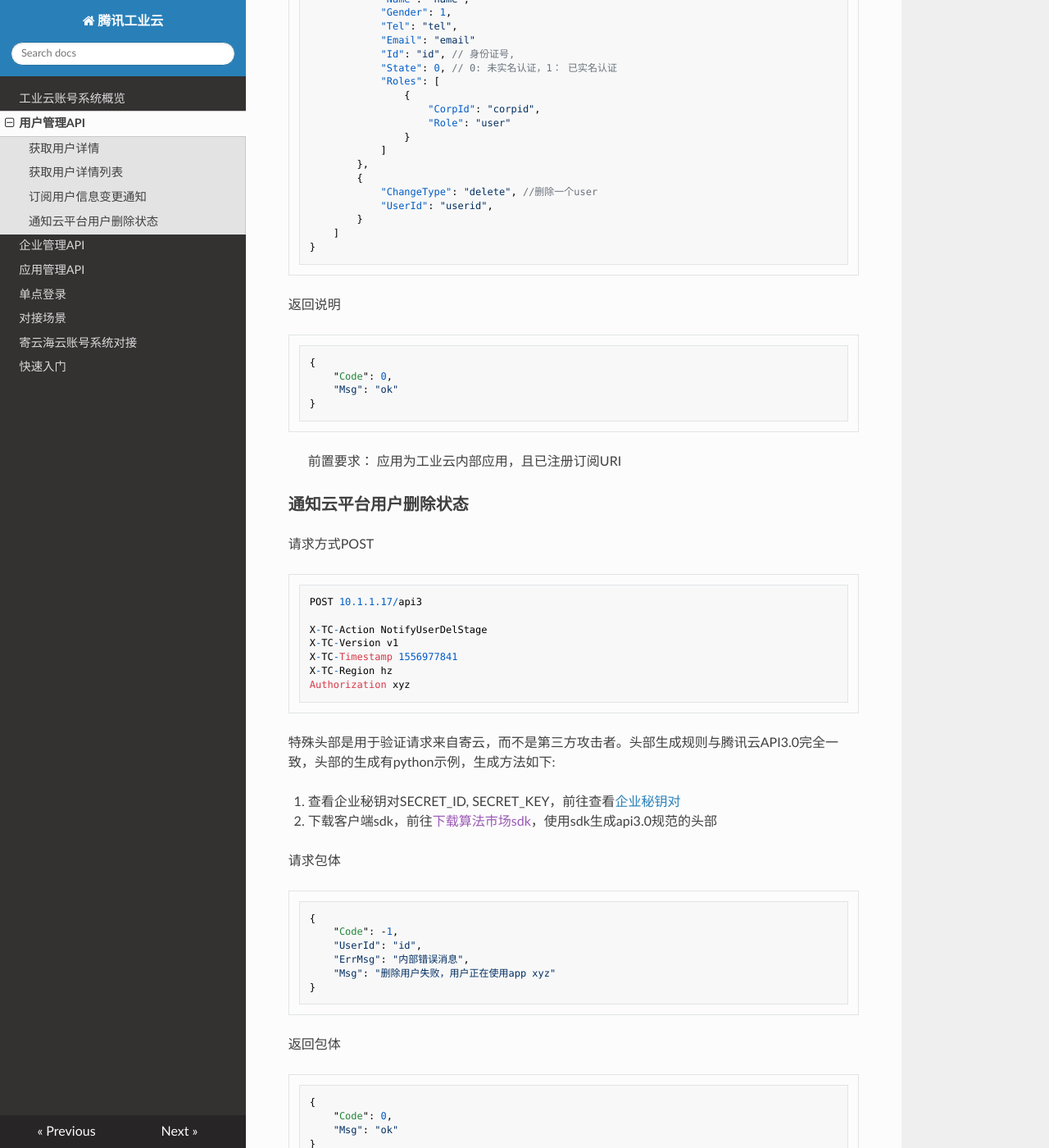
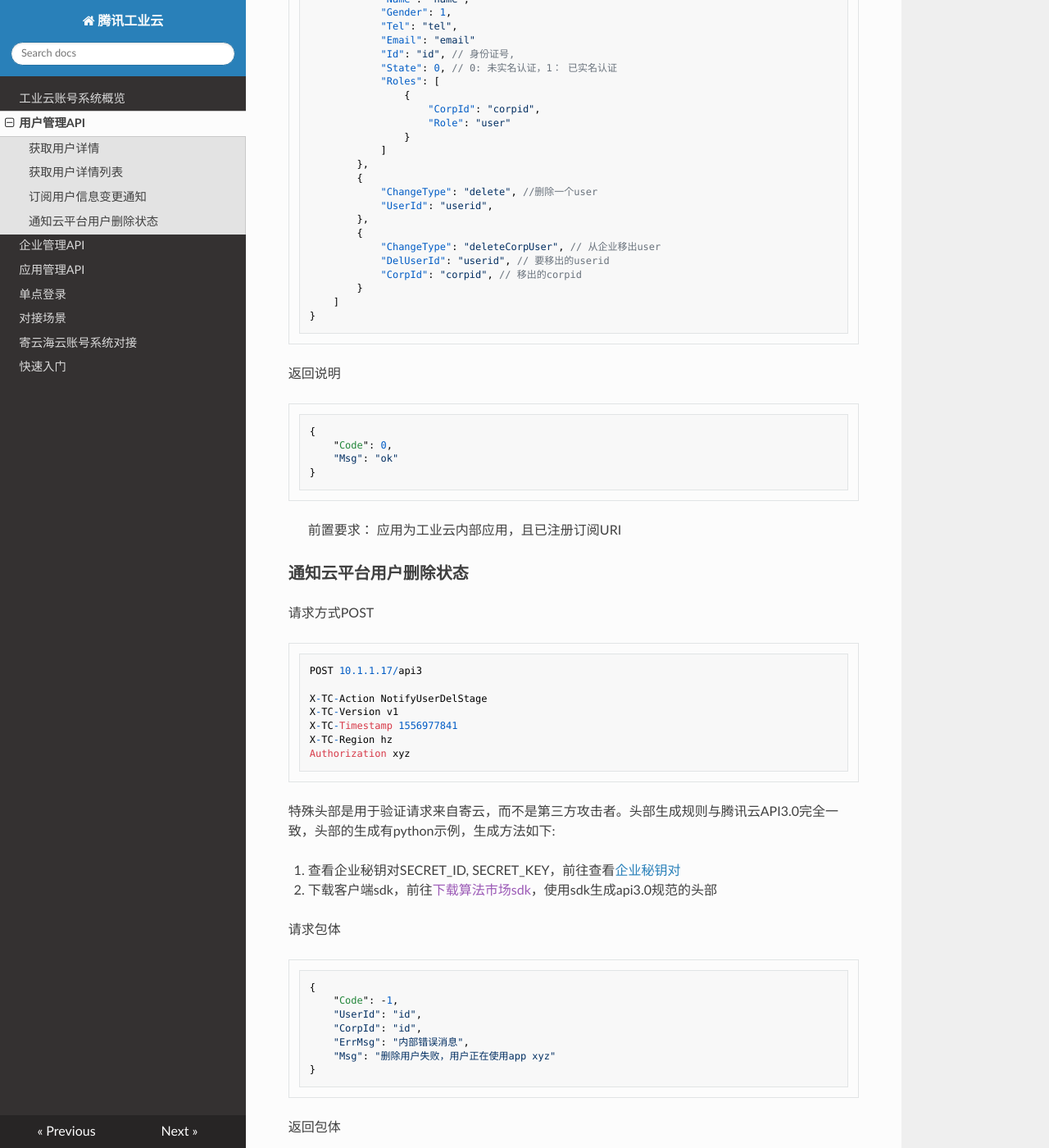
Before and after one commit to victorisildur/industry_account, an MkDocs documentation site: the page built from docs/user.md, in a window 1280 px wide and 1400 px high, scrolled down 2950 px. Shown: the whole window at 82% size. Built offline with MkDocs 1.6.1, drawn with Linux system fonts in a browser that asks for light colours; nearby versions of some CDN libraries; a script that is not in the unit is left out.

Commit message:
feat: 新增deleteCorpUser通知消息

```diff
--- a/docs/user.md
+++ b/docs/user.md
@@ -142,6 +142,11 @@
         {
             "ChangeType": "delete", //删除一个user
             "UserId": "userid",
+        },
+        {
+            "ChangeType": "deleteCorpUser", // 从企业移出user
+            "DelUserId": "userid", // 要移出的userid
+            "CorpId": "corpid", // 移出的corpid
         }
     ]
 }
@@ -183,6 +188,7 @@
 {
     "Code": -1,
     "UserId": "id",
+    "CorpId": "id",
     "ErrMsg": "内部错误消息",
     "Msg": "删除用户失败，用户正在使用app xyz"
 }
```
